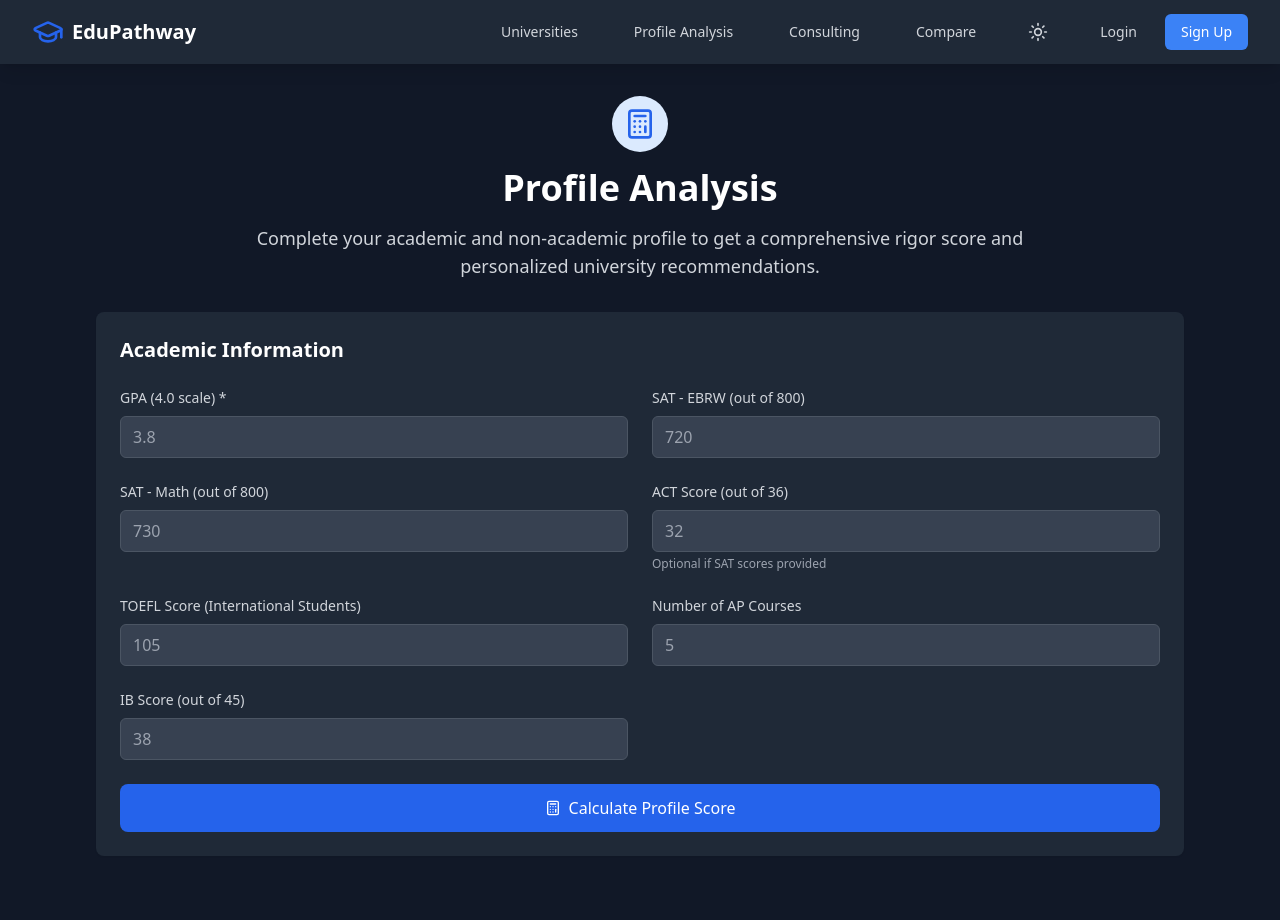
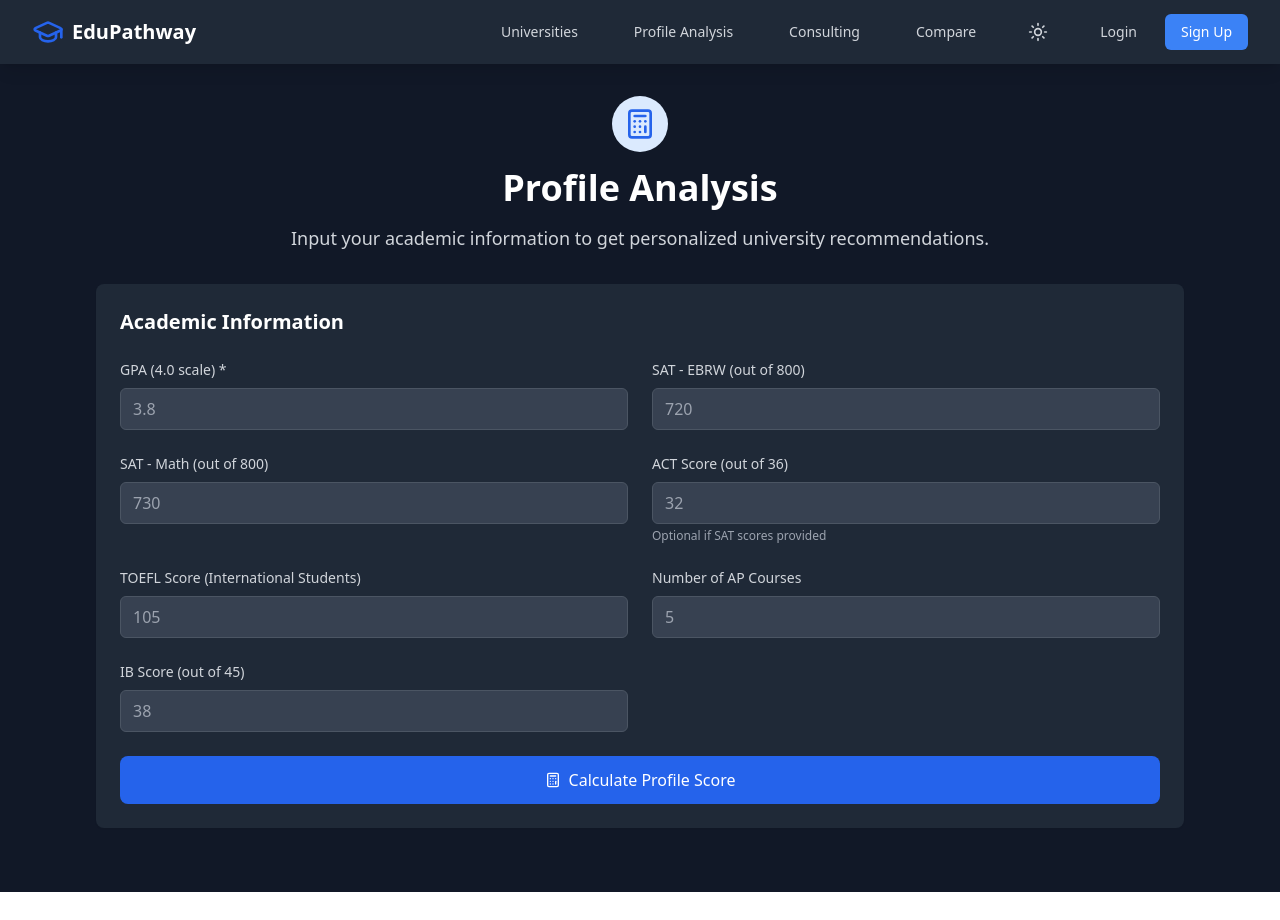
Before and after one commit to JryMx/proj_uscollegehub, a React (Vite) app: page /student-profile in a window 1280 px wide. After the commit the page ends 892 px from the top, so only its background shows below. Built offline with nearby package versions, Linux system fonts and the light colour scheme.

Commit message:
Update profile analysis description

```diff
--- a/src/pages/StudentProfilePage.tsx
+++ b/src/pages/StudentProfilePage.tsx
@@ -87,8 +87,7 @@ const StudentProfilePage: React.FC = () => {
             Profile Analysis
           </h1>
           <p className="text-lg text-gray-600 dark:text-gray-300 max-w-3xl mx-auto">
-            Complete your academic and non-academic profile to get a comprehensive rigor score
-            and personalized university recommendations.
+            Input your academic information to get personalized university recommendations.
           </p>
         </div>
 
```
